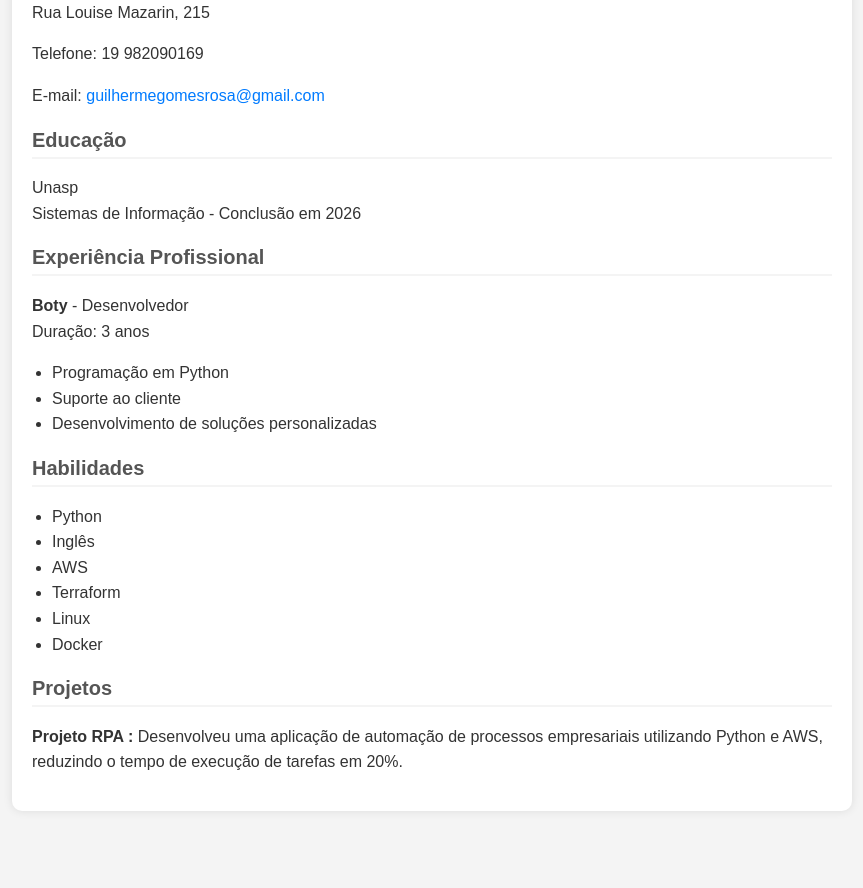
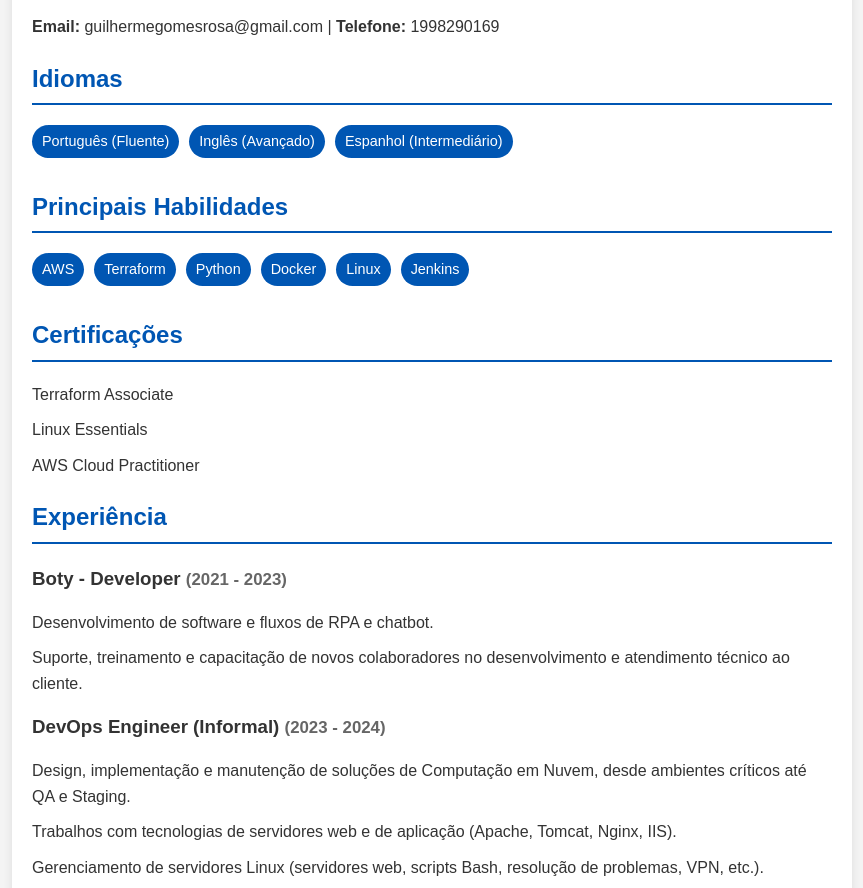
Before and after one commit to GuilhermeGomesRosa/guilhermegomesrosa.github.io, a plain HTML site: page index.html in a window 1280 px wide. Shown: the part 120-1008 px from the top of the page, without its empty margins (208-1071 px from the left). Before the commit the page ends 951 px from the top, so only its background shows below. Drawn offline with Linux system fonts and the light colour scheme.

Commit message:
Update index.html

```diff
--- a/index.html
+++ b/index.html
@@ -1,90 +1,125 @@
 <!DOCTYPE html>
-<html lang="en">
+<html lang="pt-br">
 <head>
     <meta charset="UTF-8">
     <meta name="viewport" content="width=device-width, initial-scale=1.0">
-    <title>Currículo de Guilherme Gomes Rosa</title>
+    <title>Currículo - Guilherme GomesRosa</title>
     <style>
         body {
-            font-family: 'Arial', sans-serif;
+            font-family: Arial, sans-serif;
+            line-height: 1.6;
+            margin: 0;
+            padding: 0;
             background-color: #f4f4f4;
-            margin: 0;
-            padding: 20px;
             color: #333;
         }
         .container {
             max-width: 800px;
-            margin: auto;
+            margin: 20px auto;
             background: #fff;
             padding: 20px;
-            border-radius: 10px;
+            border-radius: 8px;
             box-shadow: 0 0 10px rgba(0, 0, 0, 0.1);
         }
-        h1 {
-            font-size: 32px;
-            color: #222;
-            text-align: center;
+        h1, h2 {
+            color: #0056b3;
         }
-        h2 {
-            font-size: 20px;
-            margin-top: 20px;
-            color: #555;
-            border-bottom: 2px solid #f4f4f4;
+        ul {
+            list-style-type: none;
+            padding: 0;
+        }
+        ul li {
+            margin-bottom: 10px;
+        }
+        .section {
+            margin-bottom: 20px;
+        }
+        .section h2 {
+            border-bottom: 2px solid #0056b3;
             padding-bottom: 5px;
         }
-        p, ul {
-            line-height: 1.6;
+        .skills, .languages {
+            display: flex;
+            flex-wrap: wrap;
+            gap: 10px;
         }
-        ul {
-            padding-left: 20px;
+        .tag {
+            background: #0056b3;
+            color: #fff;
+            padding: 5px 10px;
+            border-radius: 20px;
+            font-size: 0.9em;
         }
-        .contact-info a {
-            color: #007BFF;
-            text-decoration: none;
+        .job {
+            margin-bottom: 15px;
         }
-        .contact-info a:hover {
-            text-decoration: underline;
+        .job h3 {
+            margin: 0;
         }
-        .project-title {
-            font-weight: bold;
-            color: #333;
+        .job span {
+            font-size: 0.9em;
+            color: #666;
         }
     </style>
 </head>
 <body>
     <div class="container">
         <h1>Guilherme Gomes Rosa</h1>
-        <div class="contact-info">
-            <p>Rua Louise Mazarin, 215</p>
-            <p>Telefone: 19 982090169</p>
-            <p>E-mail: <a href="mailto:guilhermegomesrosa@gmail.com">guilhermegomesrosa@gmail.com</a></p>
+        <p><strong>Email:</strong> guilhermegomesrosa@gmail.com | <strong>Telefone:</strong> 1998290169</p>
+
+        <div class="section">
+            <h2>Idiomas</h2>
+            <ul class="languages">
+                <li class="tag">Português (Fluente)</li>
+                <li class="tag">Inglês (Avançado)</li>
+                <li class="tag">Espanhol (Intermediário)</li>
+            </ul>
         </div>
 
-        <h2>Educação</h2>
-        <p>Unasp<br>
-        Sistemas de Informação - Conclusão em 2026</p>
+        <div class="section">
+            <h2>Principais Habilidades</h2>
+            <ul class="skills">
+                <li class="tag">AWS</li>
+                <li class="tag">Terraform</li>
+                <li class="tag">Python</li>
+                <li class="tag">Docker</li>
+                <li class="tag">Linux</li>
+                <li class="tag">Jenkins</li>
 
-        <h2>Experiência Profissional</h2>
-        <p><strong>Boty</strong> - Desenvolvedor<br>
-        Duração: 3 anos</p>
-        <ul>
-            <li>Programação em Python</li>
-            <li>Suporte ao cliente</li>
-            <li>Desenvolvimento de soluções personalizadas</li>
-        </ul>
+            </ul>
+        </div>
 
-        <h2>Habilidades</h2>
-        <ul>
-            <li>Python</li>
-            <li>Inglês</li>
-            <li>AWS</li>
-            <li>Terraform</li>
-            <li>Linux</li>
-            <li>Docker</li>
-        </ul>
+        <div class="section">
+            <h2>Certificações</h2>
+            <ul>
+                <li>Terraform Associate</li>
+                <li>Linux Essentials</li>
+                <li>AWS Cloud Practitioner</li>
+            </ul>
+        </div>
 
-        <h2>Projetos</h2>
-        <p><span class="project-title">Projeto RPA :</span> Desenvolveu uma aplicação de automação de processos empresariais utilizando Python e AWS, reduzindo o tempo de execução de tarefas em 20%.</p>
+        <div class="section">
+            <h2>Experiência</h2>
+            <div class="job">
+                <h3>Boty - Developer <span>(2021 - 2023)</span></h3>
+                <ul>
+                    <li>Desenvolvimento de software e fluxos de RPA e chatbot.</li>
+                    <li>Suporte, treinamento e capacitação de novos colaboradores no desenvolvimento e atendimento técnico ao cliente.</li>
+                </ul>
+            </div>
+            <div class="job">
+                <h3>DevOps Engineer (Informal) <span>(2023 - 2024)</span></h3>
+                <ul>
+                    <li>Design, implementação e manutenção de soluções de Computação em Nuvem, desde ambientes críticos até QA e Staging.</li>
+                    <li>Trabalhos com tecnologias de servidores web e de aplicação (Apache, Tomcat, Nginx, IIS).</li>
+                    <li>Gerenciamento de servidores Linux (servidores web, scripts Bash, resolução de problemas, VPN, etc.).</li>
+                    <li>Amazon Web Services (ECS, EC2, EBS, ELB, Auto Scaling, Elastic Beanstalk, S3, Glacier, RDS, VPC, Route 53, IAM, CloudFront, CloudFormation, CloudWatch, CloudTrail, CLI, FaaS).</li>
+                    <li>Google Cloud Platform (Compute Engine, IAM, Kubernetes Engine, VPC, LB, Cloud Storage, FaaS).</li>
+                    <li>Experiência em DevOps (Docker, Jenkins, automação de infraestrutura, IaC, Terraform, implantação automatizada de aplicações).</li>
+                    <li>Automação e integração contínua com Docker, Jenkins e Git.</li>
+                </ul>
+            </div>
+        </div>
     </div>
 </body>
 </html>
```
